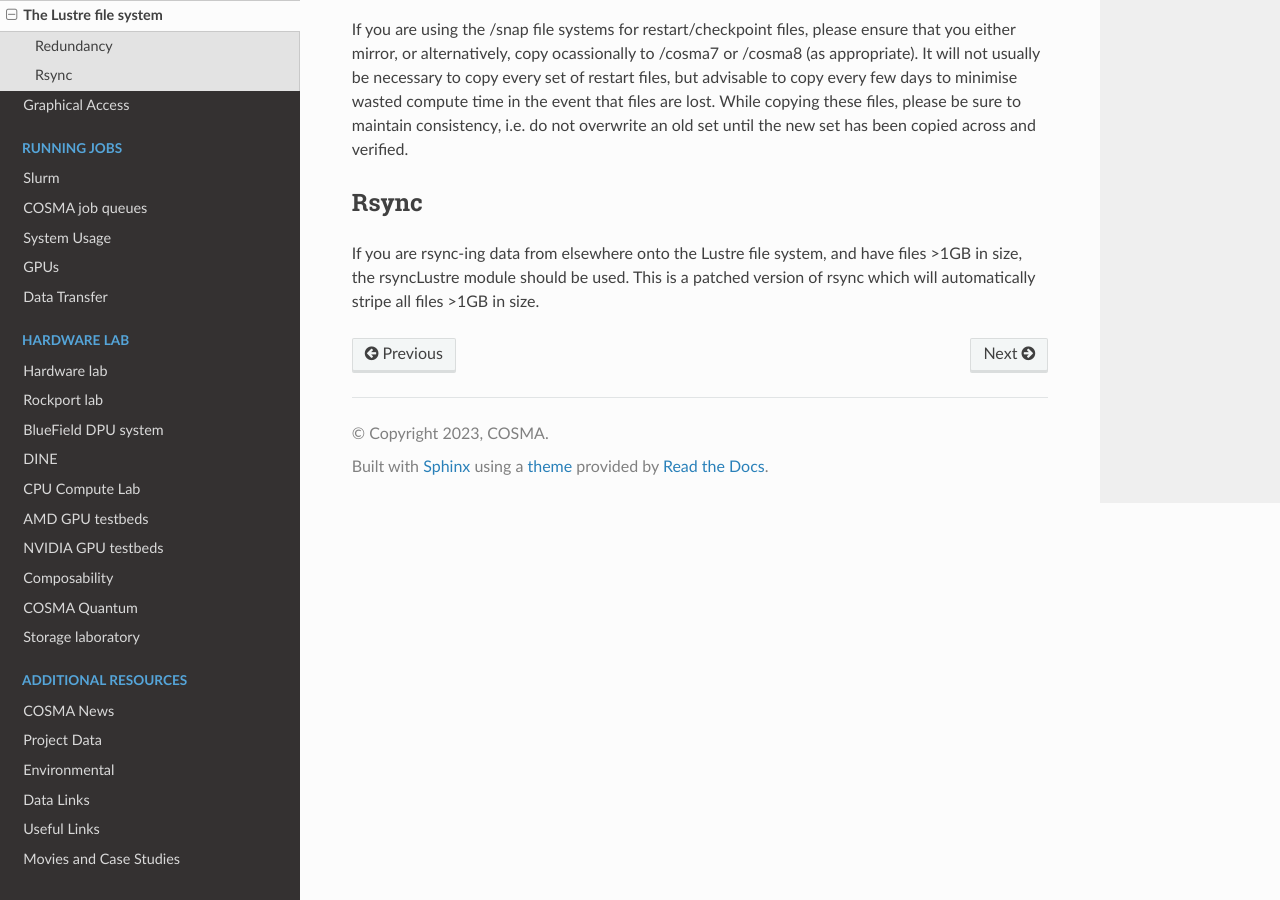
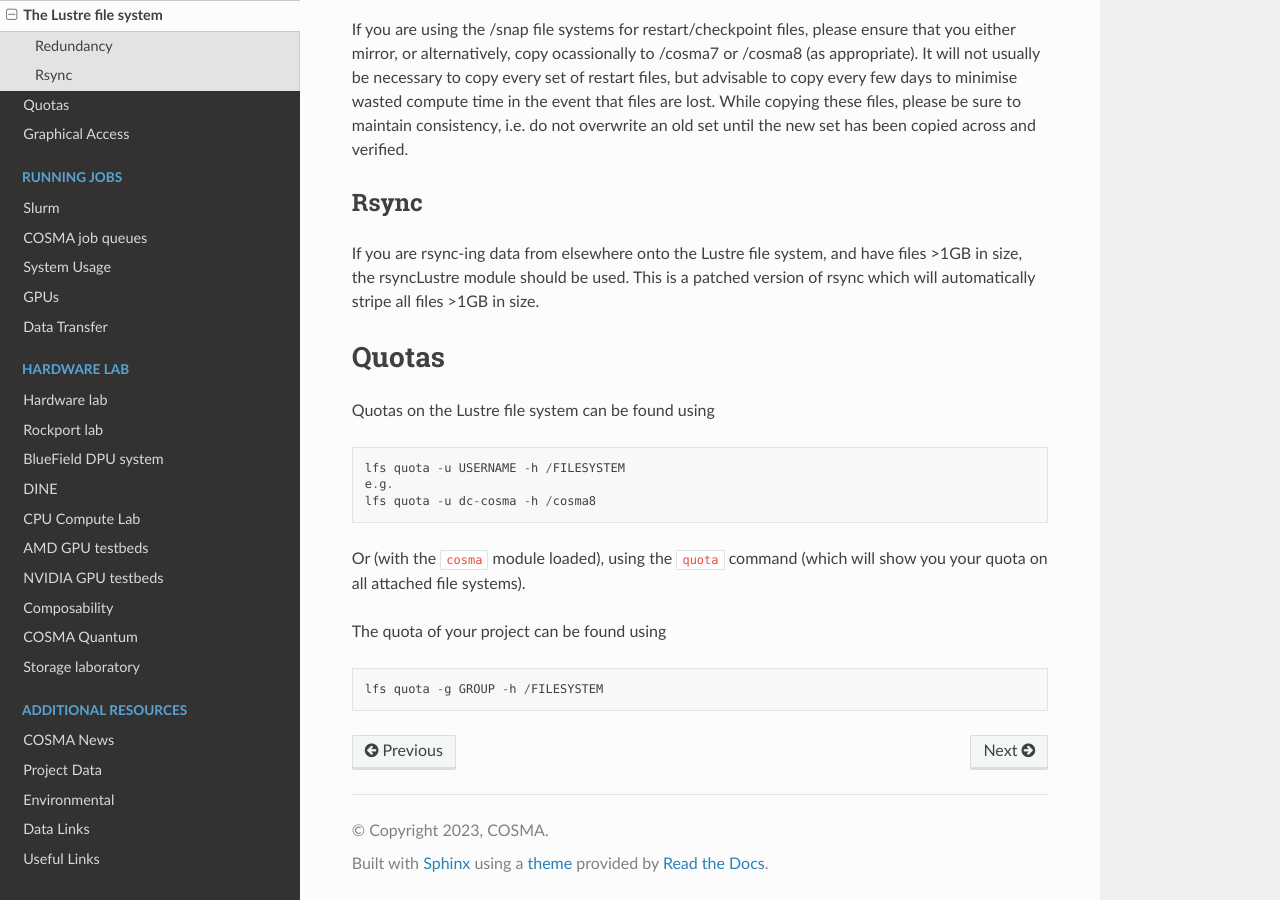
Before and after one commit to agb32/cosmadoc, a Sphinx documentation site: the page built from docs/source/lustre.md, in a window 1280 px wide and 900 px high, scrolled down 2039 px. Built offline with Sphinx 7.4.7 and the Read the Docs theme 2.0.0, drawn with Linux system fonts in a browser that asks for light colours.

Commit message:
added info about quota management

````diff
--- a/docs/source/lustre.md
+++ b/docs/source/lustre.md
@@ -61,3 +61,21 @@ If you are using the /snap file systems for restart/checkpoint files, please ens
 ## Rsync
 
 If you are rsync-ing data from elsewhere onto the Lustre file system, and have files >1GB in size, the rsyncLustre module should be used. This is a patched version of rsync which will automatically stripe all files >1GB in size.
+
+# Quotas
+
+Quotas on the Lustre file system can be found using
+
+```
+lfs quota -u USERNAME -h /FILESYSTEM
+e.g.
+lfs quota -u dc-cosma -h /cosma8
+```
+
+Or (with the `cosma` module loaded), using the `quota` command (which will show you your quota on all attached file systems).
+
+The quota of your project can be found using
+
+```
+lfs quota -g GROUP -h /FILESYSTEM
+```
````
Also changed, not shown: docs/source/faq.md (+12 -0 lines).
